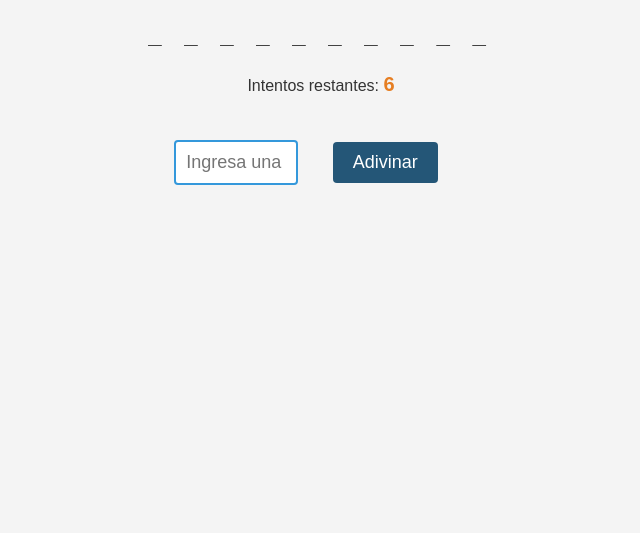
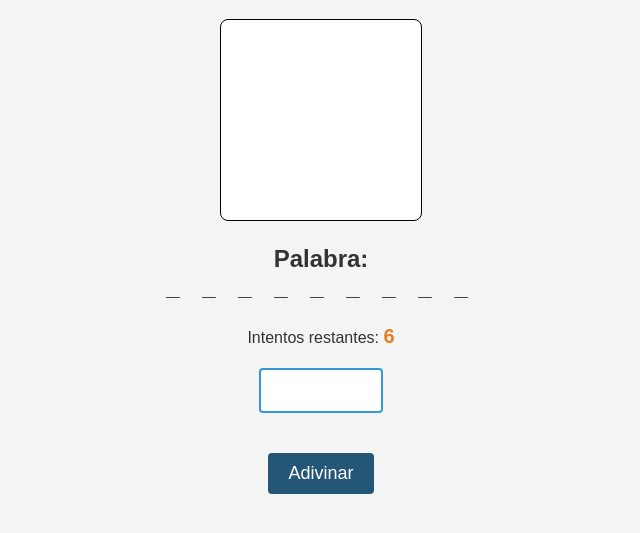
Before and after one commit to FranLG93/JavaScript, a website: page ahorcado/html.html in a window 1280 px wide. Shown: the part 89-622 px from the top of the page, without its empty margins (319-959 px from the left). Drawn offline with Linux system fonts and the light colour scheme.

Commit message:
Update html.html

```diff
--- a/ahorcado/html.html
+++ b/ahorcado/html.html
@@ -8,13 +8,19 @@
 </head>
 <body>
     <h1>Juego del Ahorcado</h1>
-    <div class="container">
-    <p id="palabra">_ _ _ _ _ _ _ _ _ _</p>
+
+    <canvas id="canvasAhorcado" width="200" height="200" style="border:1px solid #000;"></canvas>
+
+    <p class="palabra">Palabra:
+        <br>
+
+    <span id="palabra"></span></p>
     <p>Intentos restantes: <span id="intentos">6</span></p>
-    <input type="text" id="letra" maxlength="1" placeholder="Ingresa una letra">
+    <p id="mensaje"></p>
+
+    <input type="text" id="letra" maxlength="1">
+    <br>
     <button onclick="adivinar()">Adivinar</button>
-    <p id="mensaje"></p>
-    </div>
 
     <script src="ahorcado.js"></script>
 </body>
```
